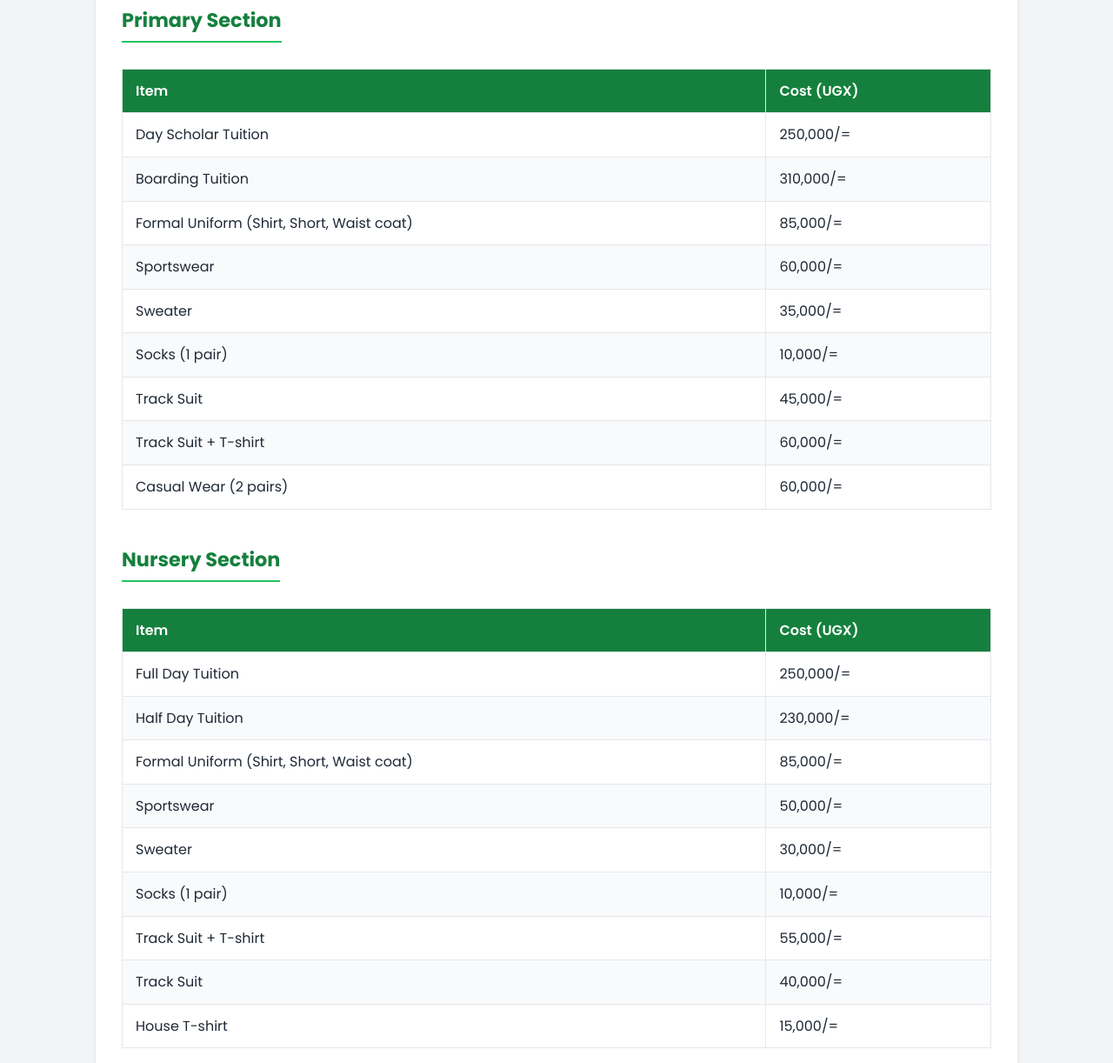
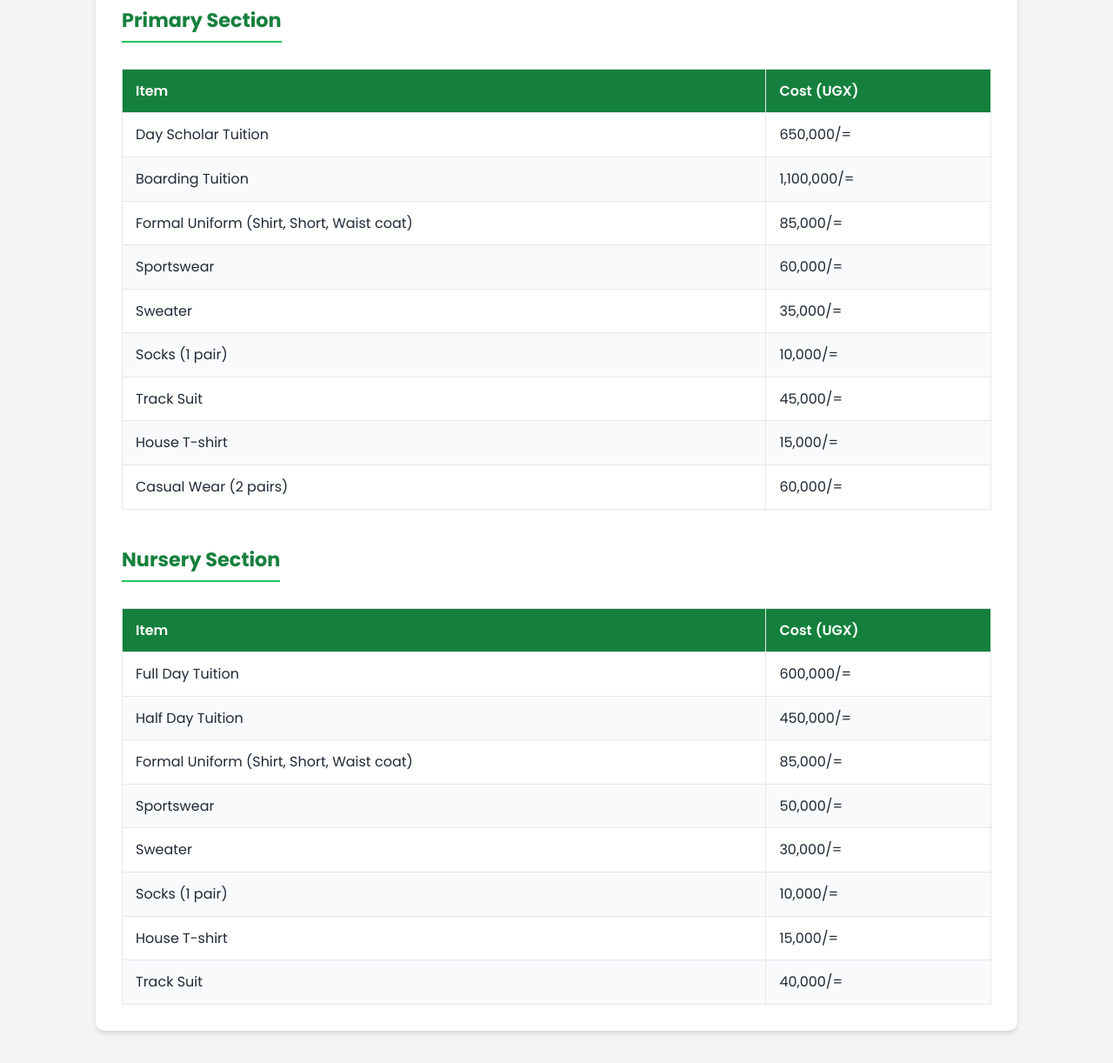
Before and after one commit to shamilasali60/oaklands-school-website, a website: page public/about.html in a window 1280 px wide. Shown: the part 2360-3582 px from the top of the page at 87% size. Drawn offline with nearby package versions, Linux system fonts and the light colour scheme; files that its build step writes are made by us from their sources; no server answers; files whose address does not match are found by name.

Commit message:
Update about.html

```diff
--- a/public/about.html
+++ b/public/about.html
@@ -135,14 +135,14 @@
                         </tr>
                     </thead>
                     <tbody>
-                        <tr><td>Day Scholar Tuition</td><td>250,000/=</td></tr>
-                        <tr><td>Boarding Tuition</td><td>310,000/=</td></tr>
+                        <tr><td>Day Scholar Tuition</td><td>650,000/=</td></tr>
+                        <tr><td>Boarding Tuition</td><td>1,100,000/=</td></tr>
                         <tr><td>Formal Uniform (Shirt, Short, Waist coat)</td><td>85,000/=</td></tr>
                         <tr><td>Sportswear</td><td>60,000/=</td></tr>
                         <tr><td>Sweater</td><td>35,000/=</td></tr>
                         <tr><td>Socks (1 pair)</td><td>10,000/=</td></tr>
                         <tr><td>Track Suit</td><td>45,000/=</td></tr>
-                        <tr><td>Track Suit + T-shirt</td><td>60,000/=</td></tr>
+                        <tr><td>House T-shirt</td><td>15,000/=</td></tr>
                         <tr><td>Casual Wear (2 pairs)</td><td>60,000/=</td></tr>
                     </tbody>
                 </table>
@@ -157,15 +157,14 @@
                         </tr>
                     </thead>
                     <tbody>
-                        <tr><td>Full Day Tuition</td><td>250,000/=</td></tr>
-                        <tr><td>Half Day Tuition</td><td>230,000/=</td></tr>
+                        <tr><td>Full Day Tuition</td><td>600,000/=</td></tr>
+                        <tr><td>Half Day Tuition</td><td>450,000/=</td></tr>
                         <tr><td>Formal Uniform (Shirt, Short, Waist coat)</td><td>85,000/=</td></tr>
                         <tr><td>Sportswear</td><td>50,000/=</td></tr>
                         <tr><td>Sweater</td><td>30,000/=</td></tr>
                         <tr><td>Socks (1 pair)</td><td>10,000/=</td></tr>
-                        <tr><td>Track Suit + T-shirt</td><td>55,000/=</td></tr>
+                        <tr><td>House T-shirt</td><td>15,000/=</td></tr>
                         <tr><td>Track Suit</td><td>40,000/=</td></tr>
-                        <tr><td>House T-shirt</td><td>15,000/=</td></tr>
                     </tbody>
                 </table>
 
```
